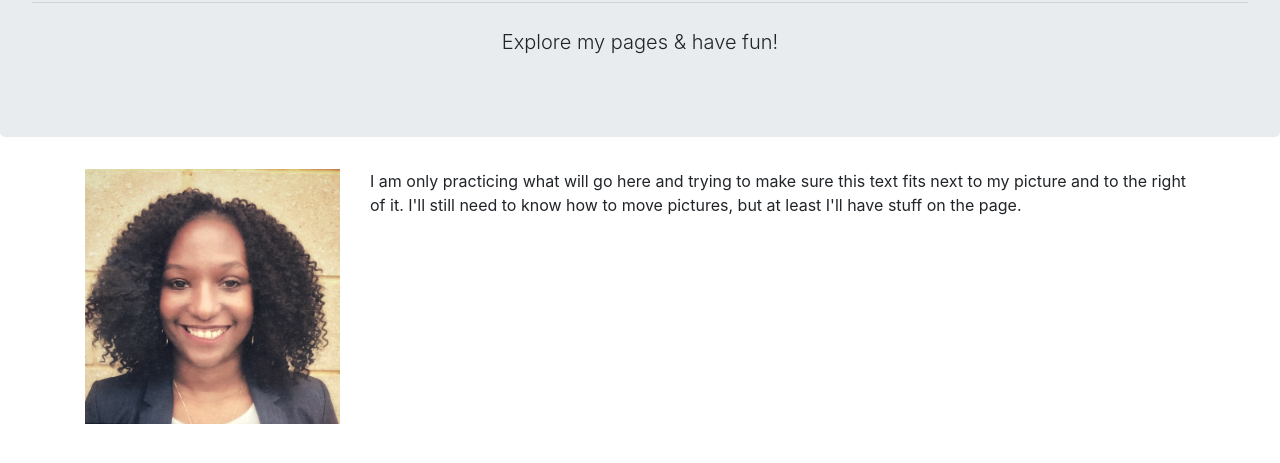
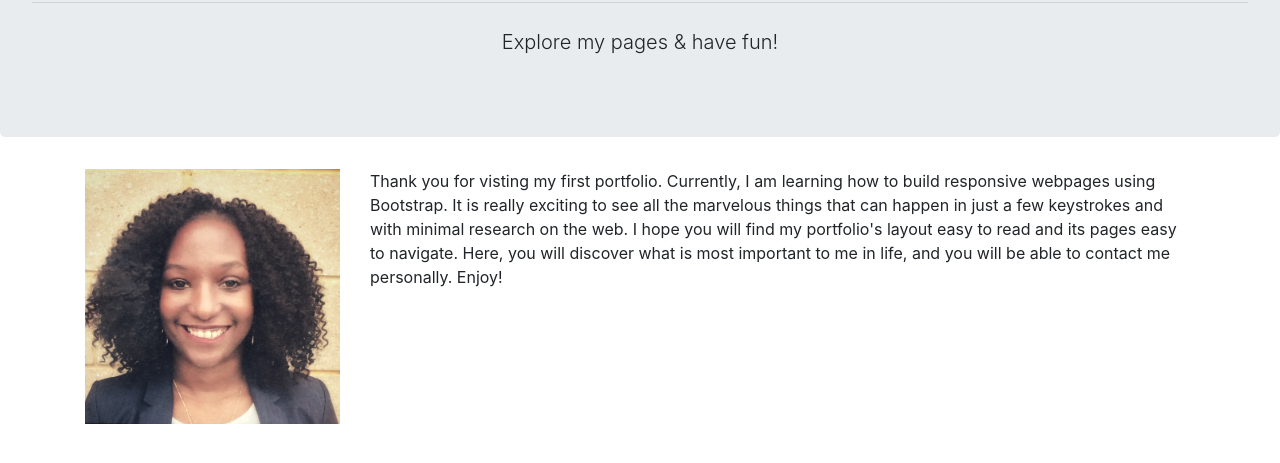
Before and after one commit to cljeanpierre/Responsive-Portfolio, a plain HTML site: page index.html in a window 1280 px wide. Shown: the part 209-672 px from the top of the page. Drawn offline with nearby package versions, Linux system fonts and the light colour scheme.

Commit message:
Personalized index page with updated text

```diff
--- a/index.html
+++ b/index.html
@@ -46,7 +46,7 @@
             <div class="col-3">
                 <img class="img-fluid" src="./assets/images/GW Headshot.jpg" class="img-fluid" alt="Headshot photo">
             </div>
-                <p class="col-9">I am only practicing what will go here and trying to make sure this text fits next to my picture and to the right of it.  I'll still need to know how to move pictures, but at least I'll have stuff on the page.
+                <p class="col-9">Thank you for visting my first portfolio.  Currently, I am learning how to build responsive webpages using Bootstrap.  It is really exciting to see all the marvelous things that can happen in just a few keystrokes and with minimal research on the web.  I hope you will find my portfolio's layout easy to read and its pages easy to navigate.  Here, you will discover what is most important to me in life, and you will be able to contact me personally.  Enjoy!
                 </p>
             </div>
         </div>
```
